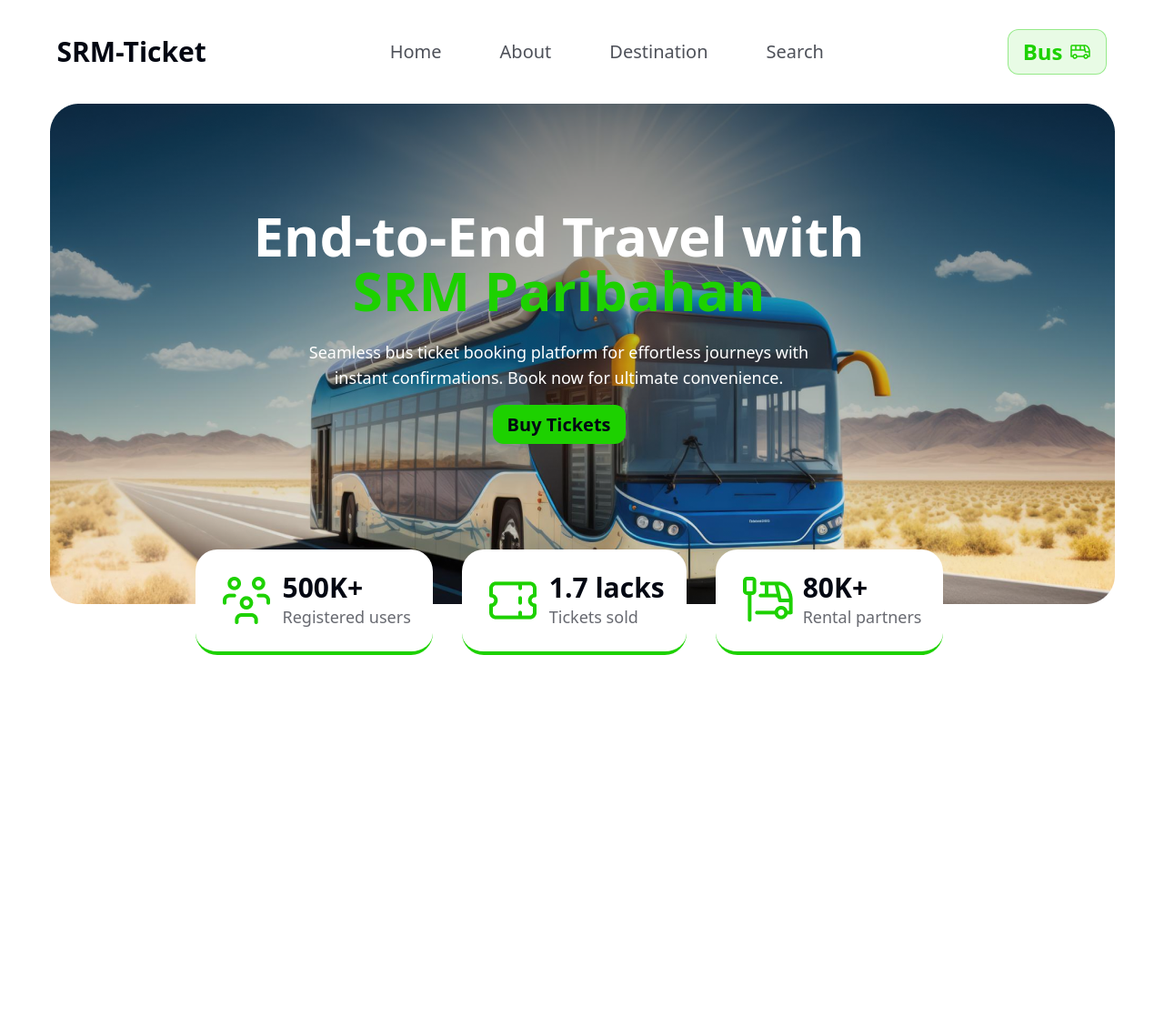
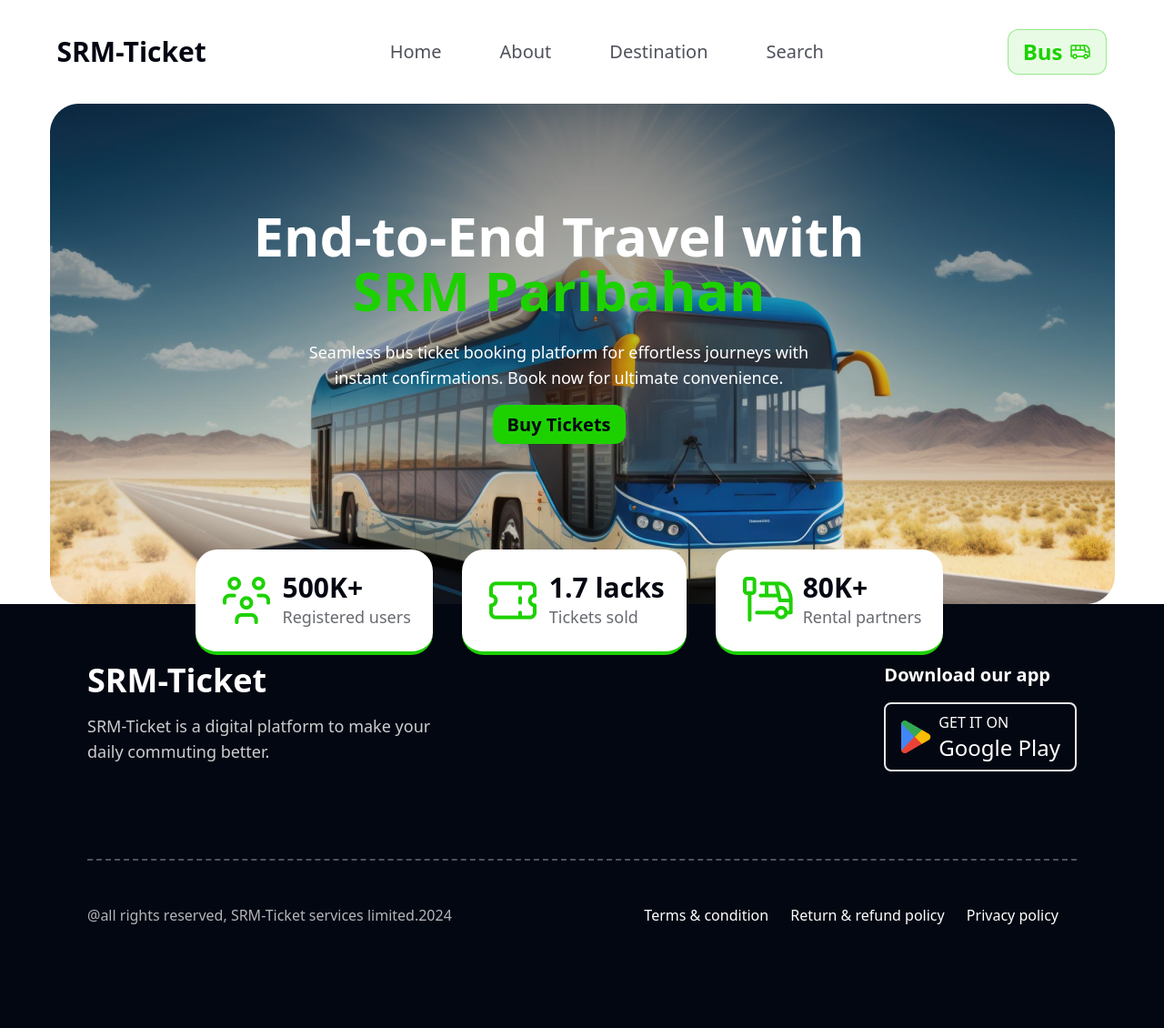
Before and after one commit to MSRMaruf/SRM-Ticket-assignment-5-, a plain HTML site: page index.html in a window 1280 px wide. Shown: the whole page at 91% size. Before the commit the page ends 800 px from the top, so only its background shows below. Drawn offline with nearby package versions, Linux system fonts and the light colour scheme.

Commit message:
footer ready

```diff
--- a/index.html
+++ b/index.html
@@ -89,6 +89,47 @@
 
 
 
+
+           <!-- footar sec:  -->
+
+    <footer class="w-[694px] lg:w-full inter-font text-white mx-auto bg-[#030712] py-16 px-24">
+        <div class="flex justify-between mb-24">
+            <div>
+                <h1 class="raleway-font text-4xl font-extrabold mb-4">SRM-Ticket</h1>
+                <p class="text-[#FFFFFFCC] text-xs lg:text-lg font-extralight lg:font-normal">SRM-Ticket is a digital
+                    platform to make your <br> daily
+                    commuting better.</p>
+            </div>
+            <div>
+                <p class="raleway-font text-xl font-semibold mb-4">Download our app</p>
+                <button class="flex gap-2 items-center border-2 rounded-lg px-4 py-2">
+                    <div>
+                        <img src="B9A5-smart-ticketing-main/images/playstore.png" alt="">
+                    </div>
+                    <div class="text-left">
+                        <p class="text-base font-normal">GET IT ON</p>
+                        <p class="text-2xl font-medium">Google Play</p>
+                    </div>
+                </button>
+            </div>
+        </div>
+
+        <div
+            class="flex flex-col-reverse lg:flex-row gap-8 lg:gap-0 items-center justify-between border-dashed border-t-2 border-[#FFFFFF4D] py-12">
+            <div>
+                <p class="text-base font-normal text-[#FFFFFFB3]">@all rights reserved, SRM-Ticket services limited.2024
+                </p>
+            </div>
+            <div class="text-base font-medium">
+                <a class="mr-5" href="#">Terms & condition</a>
+                <a class="mr-5" href="#">Return & refund policy</a>
+                <a class="mr-5" href="#">Privacy policy</a>
+            </div>
+        </div>
+
+    </footer>
+
+
   <script src="javaScript.js"></script>
     <script src="booking.js"></script>
 </body>
```
